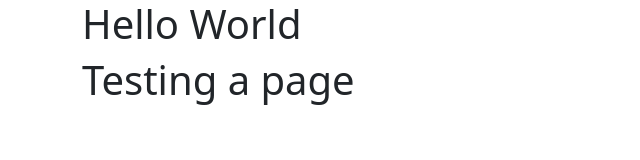
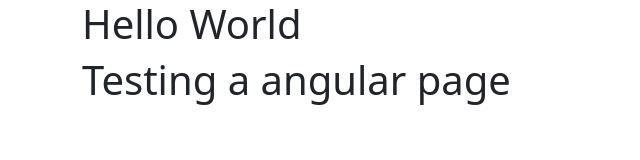
Before and after one commit to satyamnijam/satyamnijam.github.io, a plain HTML site: page index.html in a window 1280 px wide. Shown: the whole page, without its empty margins (0-640 px from the left). Drawn offline with nearby package versions, Linux system fonts and the light colour scheme.

Commit message:
Update index.html

```diff
--- a/index.html
+++ b/index.html
@@ -15,7 +15,7 @@
         <div class="container">
             <!-- Content here -->
             <h1>Hello World<h1>
-            <h1>Testing a page<h1>
+            <h1>Testing a angular page<h1>
         </div>
 
 
```
